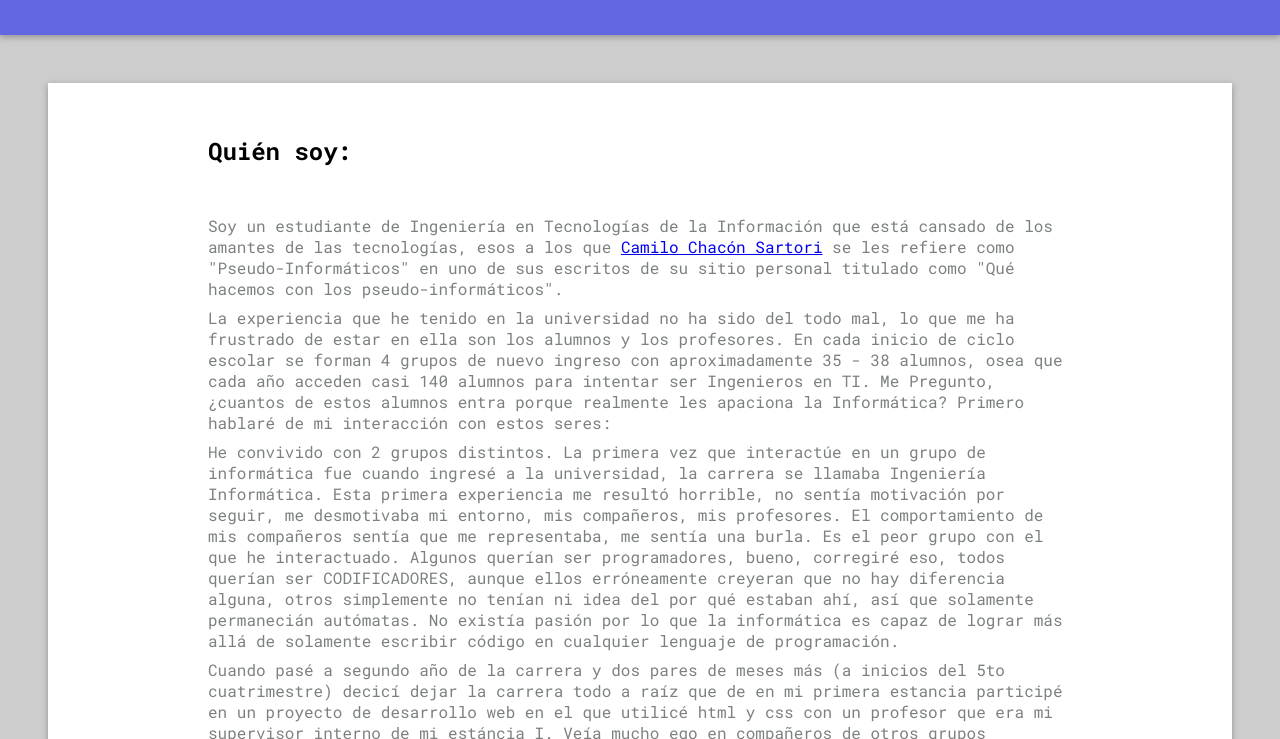
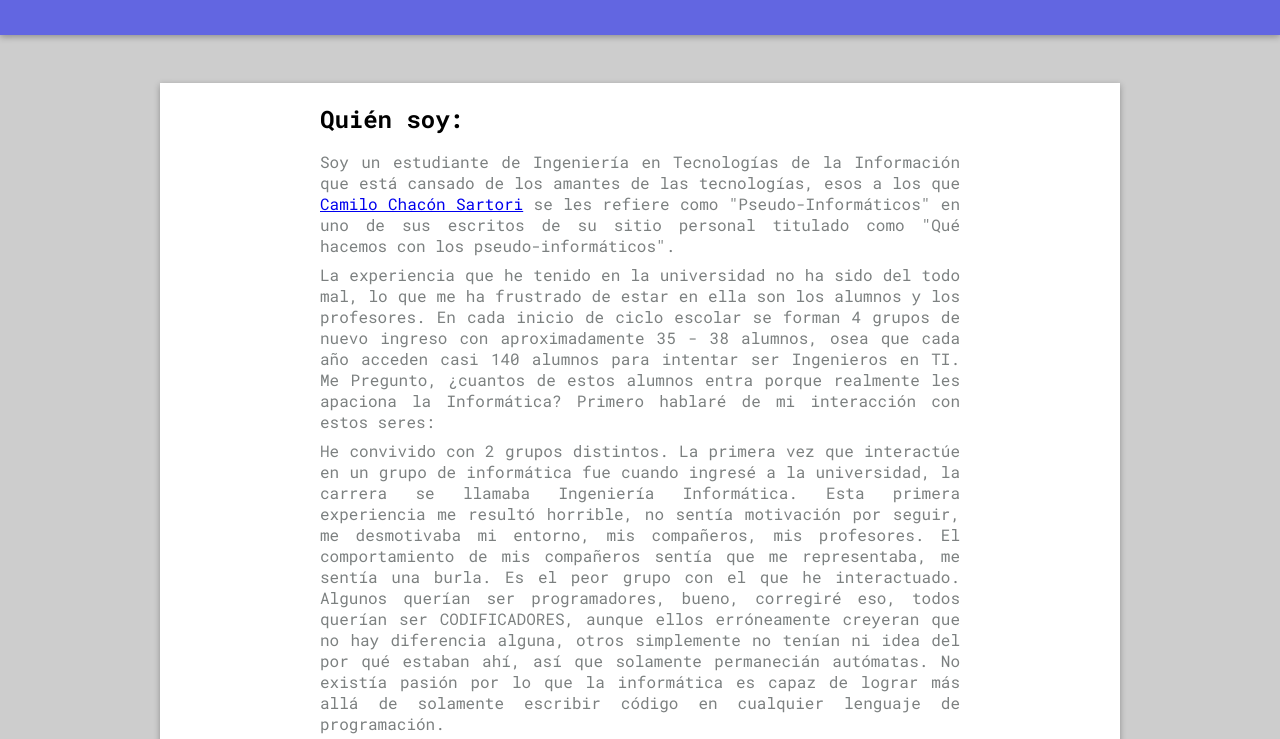
Before and after one commit to Cesar-64bit/Cesar-64bit.github.io, a plain HTML site: page sobreMi.html in a window 1280 px wide. Shown: the part 83-822 px from the top of the page. Drawn offline with Linux system fonts and the light colour scheme.

Commit message:
Cosas nuevas

```diff
--- a/css/cc.css
+++ b/css/cc.css
@@ -8,6 +8,7 @@ body {
     position: relative;
     padding-bottom: 8rem;
     min-height: 100vh;
+    text-align: justify;
 }
 
 header {
@@ -25,13 +26,14 @@ header h1 {
 section article {
     background-color: #fff;
     box-shadow: 0 0.1rem 0.4rem rgba(0,0,0,0.3);
-    margin: 3rem 3rem;
+    margin: 3rem 10rem;
     padding: 0.25rem 0;
 }
 
 section article h2{
+    text-align: left;
     font-size: 1.5rem;
-    margin: 3rem 10rem;
+    margin: 1rem 10rem;
 }
 
 section article p {
```
